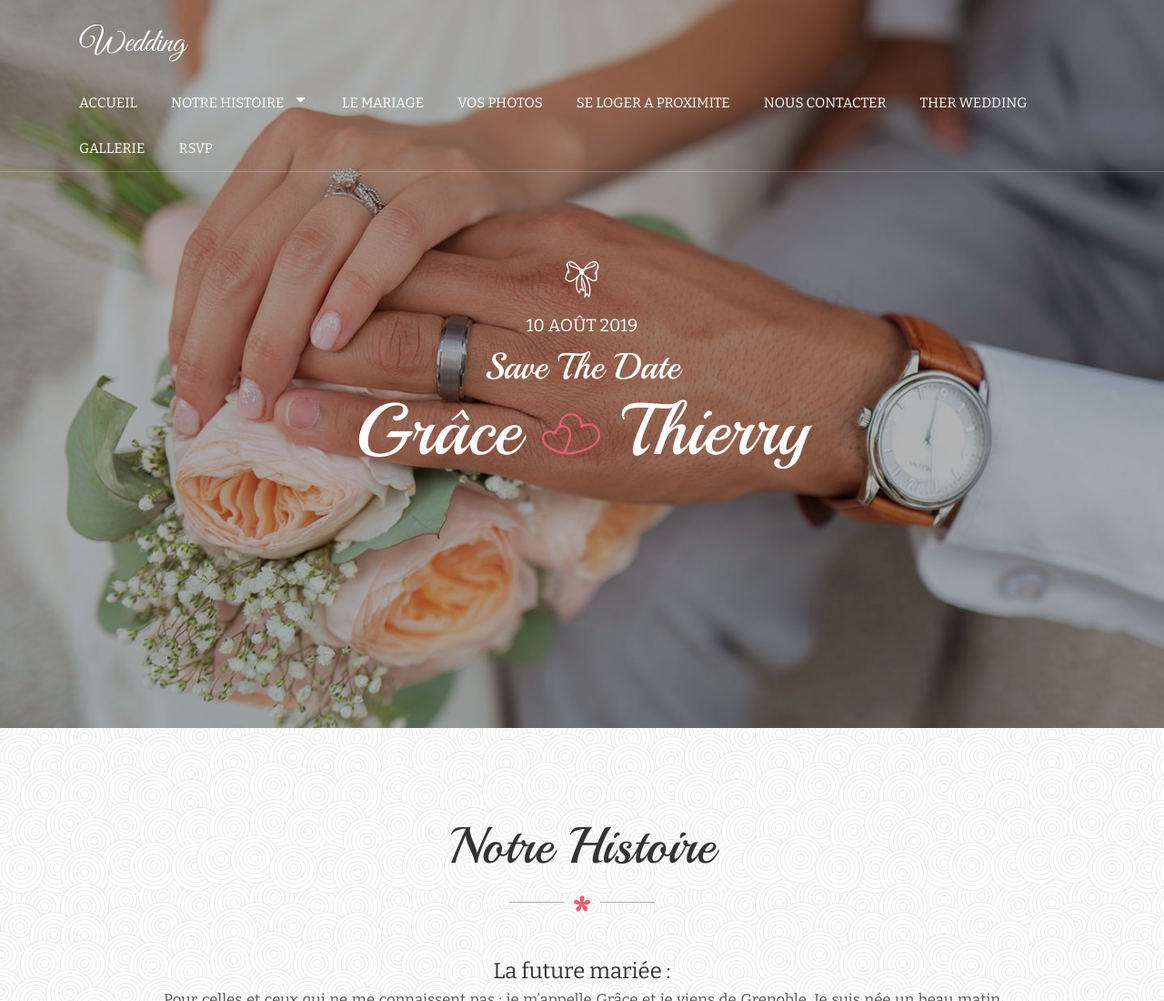
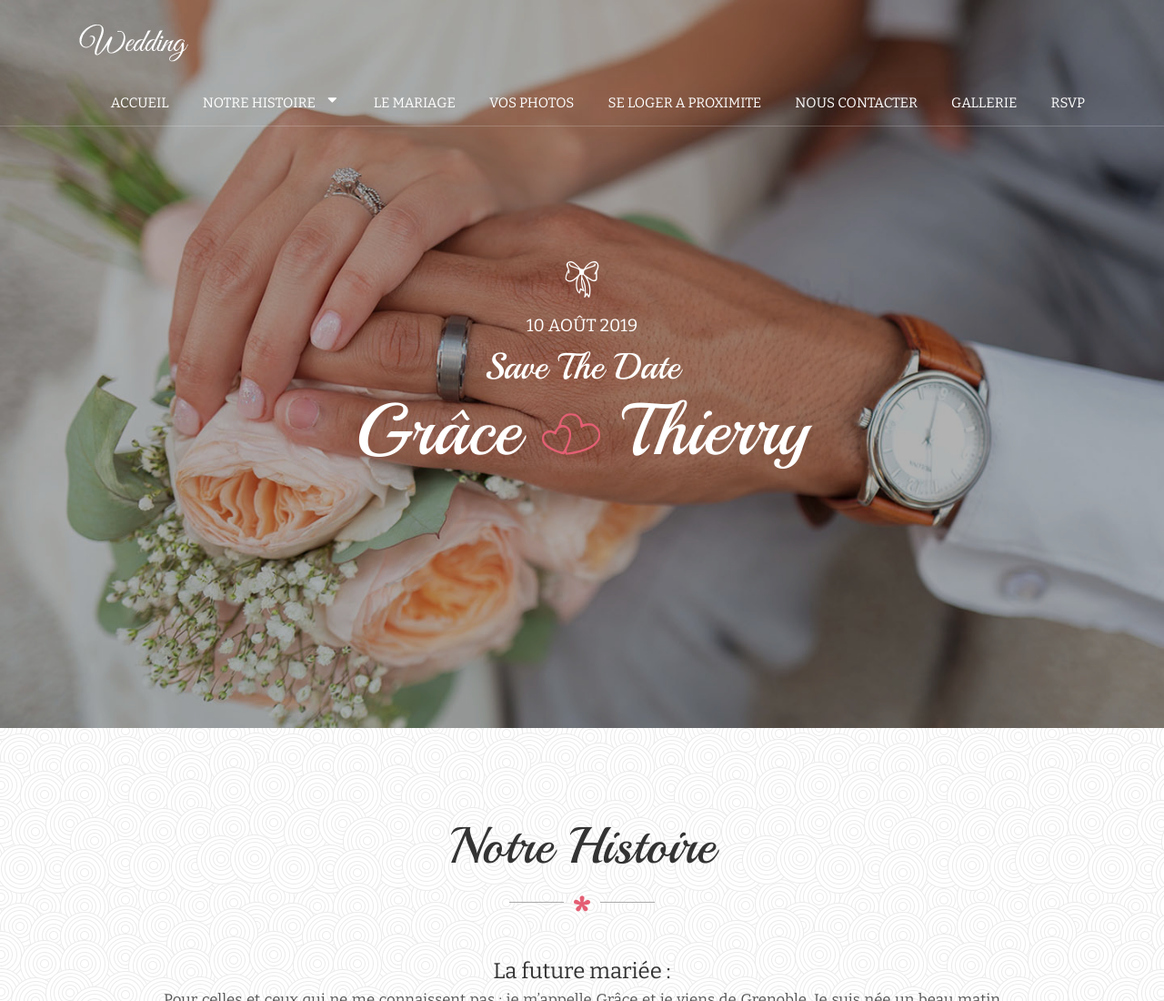
Before and after one commit to tanjonarako/website, a website: page index.html in a window 1280 px wide. Shown: the top 1100 px of the page at 91% size. Drawn offline with nearby package versions, Linux system fonts and the light colour scheme; some packages are replaced by stand-ins of ours.

Commit message:
Update index.html

```diff
--- a/index.html
+++ b/index.html
@@ -58,7 +58,6 @@
 				<li><a href="#">VOS PHOTOS</a></li>
 				<li><a href="#">SE LOGER A PROXIMITE</a></li>
 				<li><a href="#">NOUS CONTACTER</a></li>
-				<li><a href="03-regular-page.html">THER WEDDING</a></li>
 				<li><a href="#">GALLERIE</a></li>
 				<li><a href="02-rsvp.html">RSVP</a></li>
 			</ul><!-- main-menu -->
```
